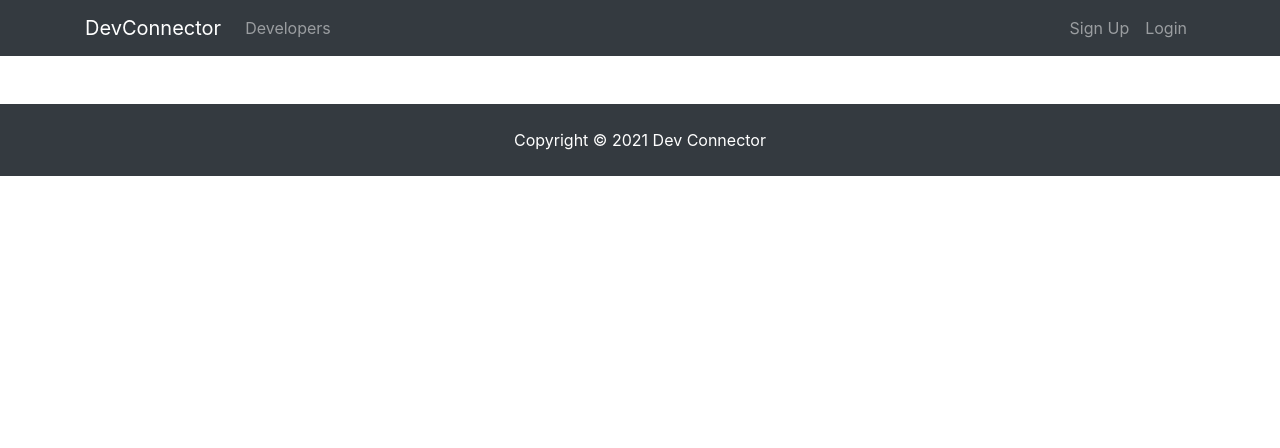
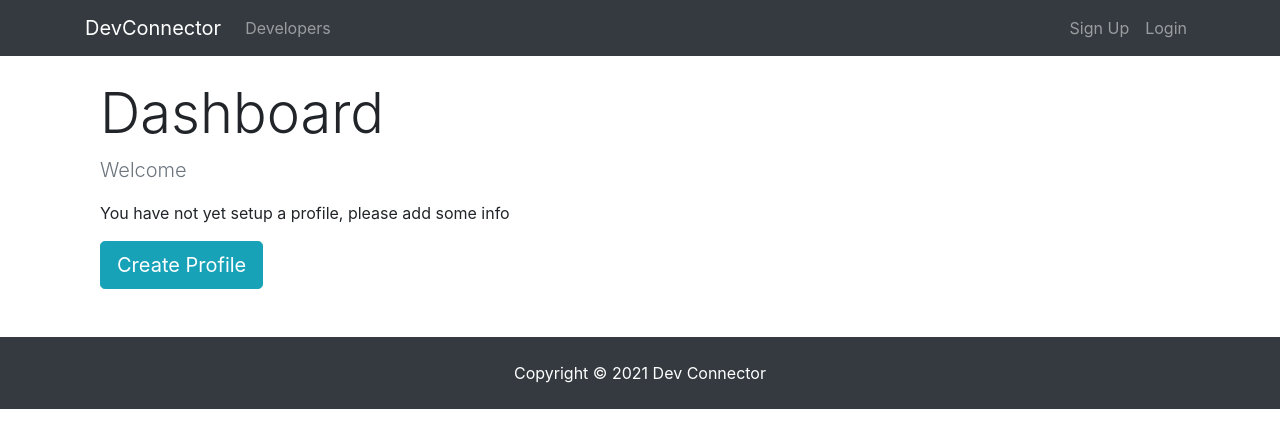
Before and after one commit to philmottin/devconnector, a React (Create React App) app in the folder client/: page /dashboard in a window 1280 px wide. Shown: the top 448 px of the page. Built offline with nearby package versions, Linux system fonts and the light colour scheme; no server answers.

Commit message:
Create Spinner Component
Improved Dashboard Component based on user logged in or not

```diff
--- /dev/null
+++ b/client/src/components/common/Spinner.js
@@ -0,0 +1,14 @@
+import React from 'react';
+import spinner from './spinner.gif';
+
+export default function Spinner() {
+  return (
+    <div>
+      <img
+        src={spinner}
+        alt='Loading...'
+        style={{ width: '200px', margin: 'auto', display: 'block' }}
+      />
+    </div>
+  );
+}
--- a/client/src/components/dashboard/Dashboard.js
+++ b/client/src/components/dashboard/Dashboard.js
@@ -1,7 +1,9 @@
 import React, { Component } from 'react';
+import { Link } from 'react-router-dom';
 import PropTypes from 'prop-types';
 import { connect } from 'react-redux';
 import { getCurrentProfile } from '../../actions/profileActions';
+import Spinner from '../common/Spinner';
 
 class Dashboard extends Component {
   componentDidMount() {
@@ -9,8 +11,54 @@
   }
 
   render() {
-    return <div></div>;
+    const { user } = this.props.auth;
+    const { profile, loading } = this.props.profile;
+
+    let dashboardContent;
+    if (profile == null || loading) {
+      dashboardContent = <Spinner />;
+    } else {
+      // Check if logged in user has profile data
+      if (Object.keys(profile).length > 0) {
+        dashboardContent = <h4>DISPLAY PROFILE</h4>;
+      } else {
+        // User is logged in but has no profile
+        dashboardContent = (
+          <div>
+            <p className='lead text-muted'>Welcome {user.name}</p>
+            <p>You have not yet setup a profile, please add some info</p>
+            <Link to='/create-profile' className='btn btn-lg btn-info'>
+              Create Profile
+            </Link>
+          </div>
+        );
+      }
+    }
+
+    return (
+      <div className='dashboard'>
+        <div className='container'>
+          <div className='row'>
+            <div className='col-md-12'>
+              <h1 className='display-4'>Dashboard</h1>
+              {dashboardContent}
+            </div>
+          </div>
+        </div>
+      </div>
+    );
   }
 }
 
-export default connect(null, { getCurrentProfile })(Dashboard);
+Dashboard.propTypes = {
+  getCurrentProfile: PropTypes.func.isRequired,
+  auth: PropTypes.object.isRequired,
+  profile: PropTypes.object.isRequired,
+};
+
+const mapStateToProps = (state) => ({
+  auth: state.auth,
+  profile: state.profile,
+});
+
+export default connect(mapStateToProps, { getCurrentProfile })(Dashboard);
```
Also changed, not shown: client/src/components/common/spinner.gif (added).
